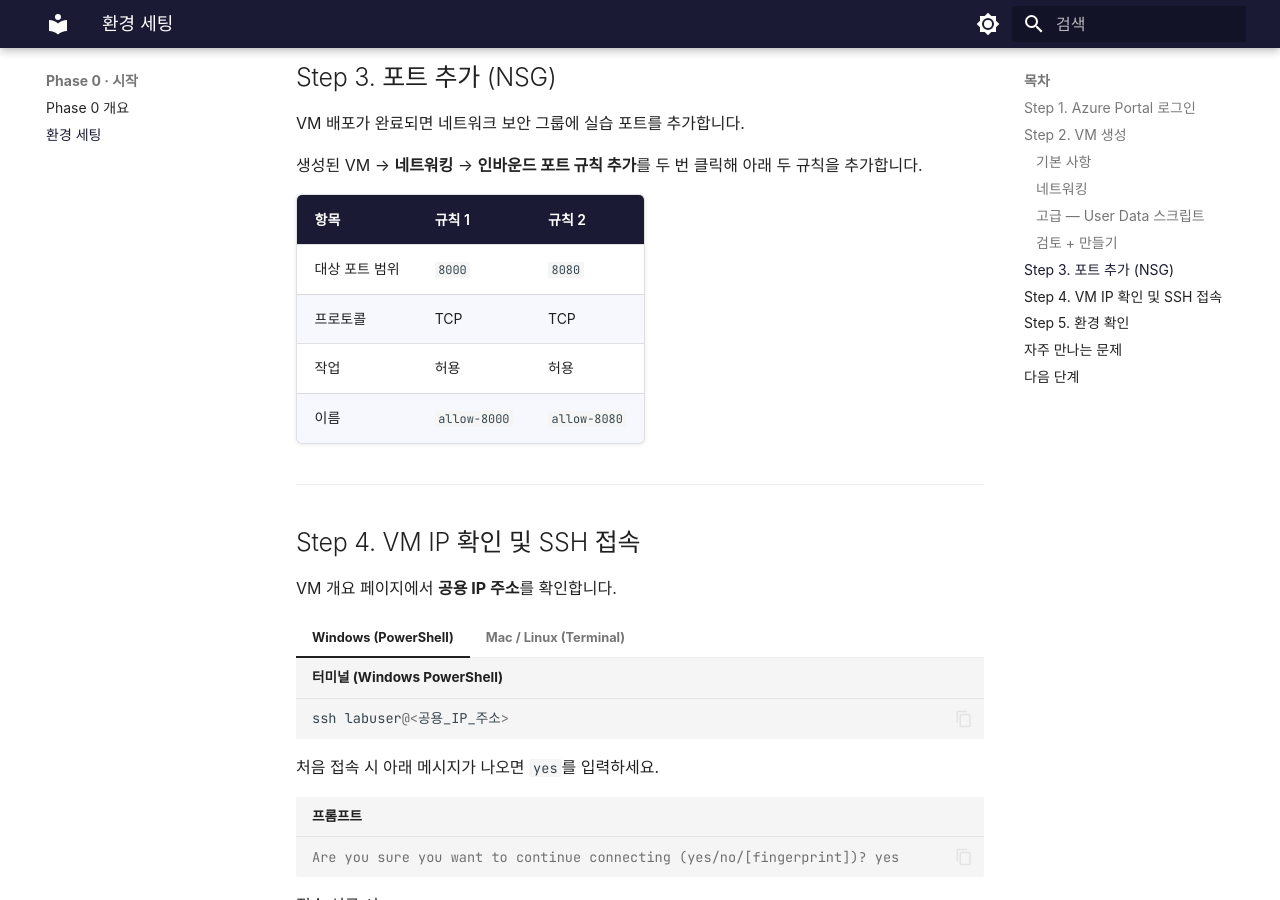
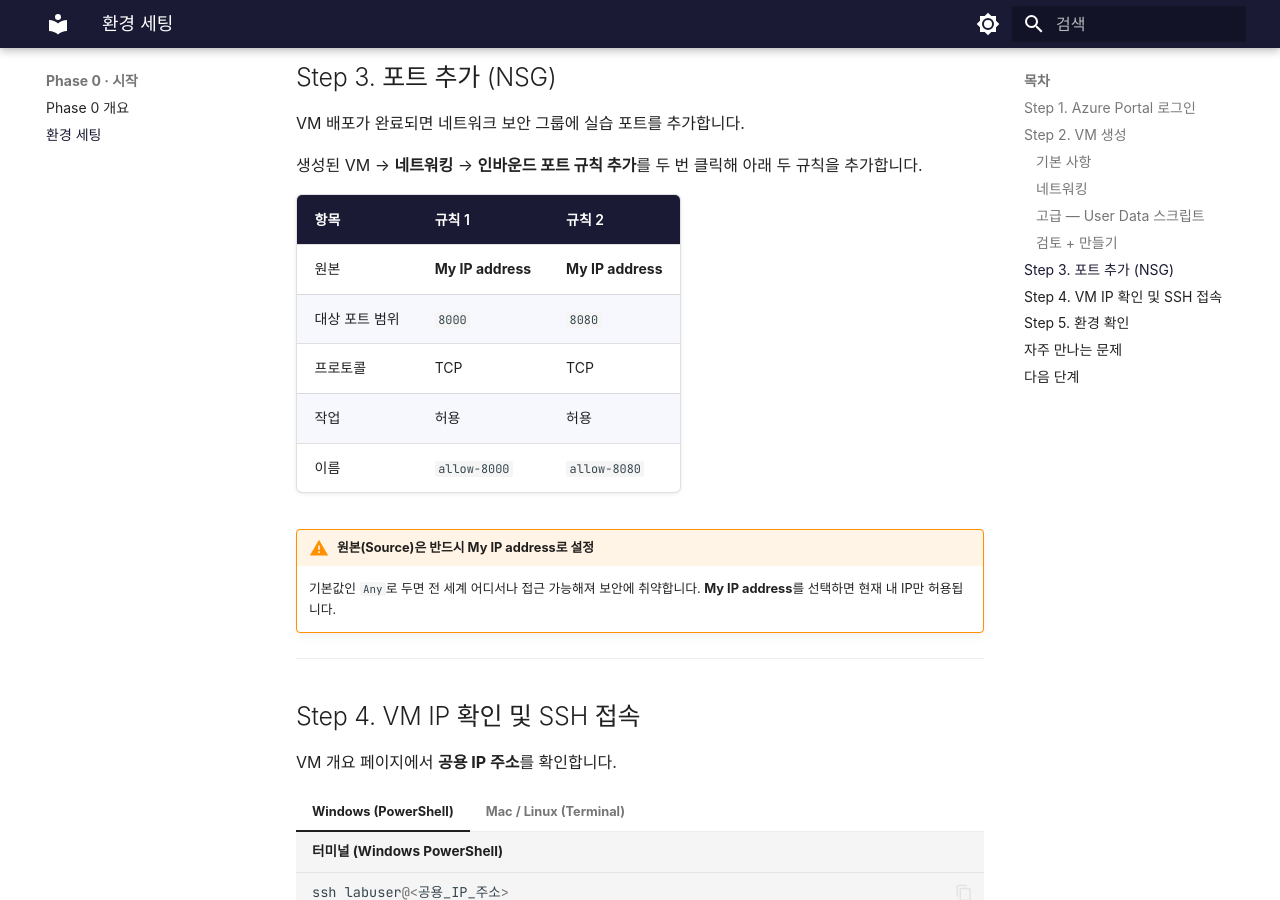
Before and after one commit to skilleat-labs/container-service-labs, an MkDocs documentation site: the page built from docs/phase-0/environment-setup.md, in a window 1280 px wide and 900 px high, scrolled down 4148 px. Built offline with MkDocs 1.6.1 and Material for MkDocs 9.7.7, drawn with Linux system fonts in a browser that asks for light colours; some web fonts are replaced.

Commit message:
docs: NSG 인바운드 규칙 원본을 My IP address로 설정하도록 안내 추가

```diff
--- a/docs/phase-0/environment-setup.md
+++ b/docs/phase-0/environment-setup.md
@@ -162,10 +162,14 @@ VM 배포가 완료되면 네트워크 보안 그룹에 실습 포트를 추가
 
 | 항목 | 규칙 1 | 규칙 2 |
 |------|--------|--------|
+| 원본 | **My IP address** | **My IP address** |
 | 대상 포트 범위 | `8000` | `8080` |
 | 프로토콜 | TCP | TCP |
 | 작업 | 허용 | 허용 |
 | 이름 | `allow-8000` | `allow-8080` |
+
+!!! warning "원본(Source)은 반드시 My IP address로 설정"
+    기본값인 `Any`로 두면 전 세계 어디서나 접근 가능해져 보안에 취약합니다. **My IP address**를 선택하면 현재 내 IP만 허용됩니다.
 
 ---
 
```
